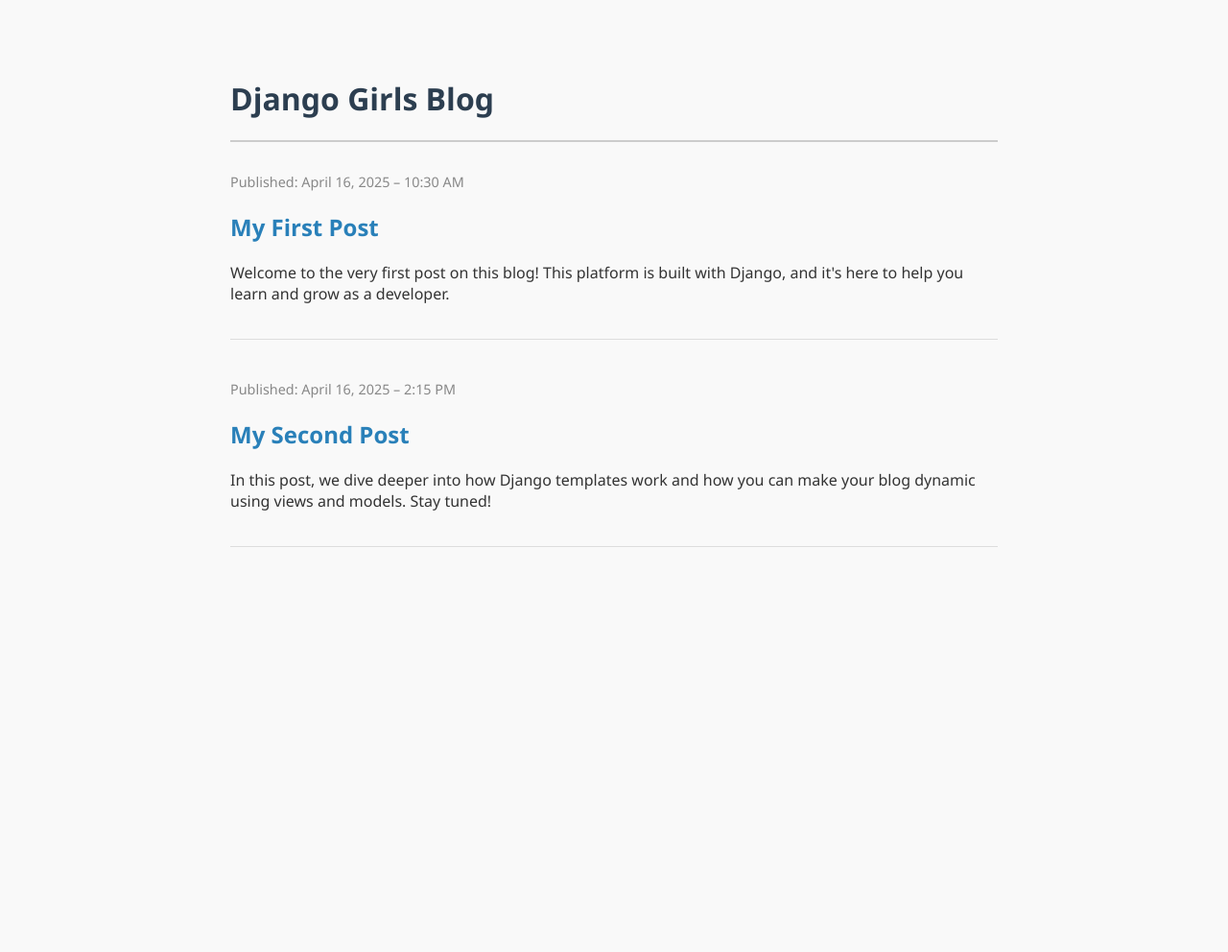
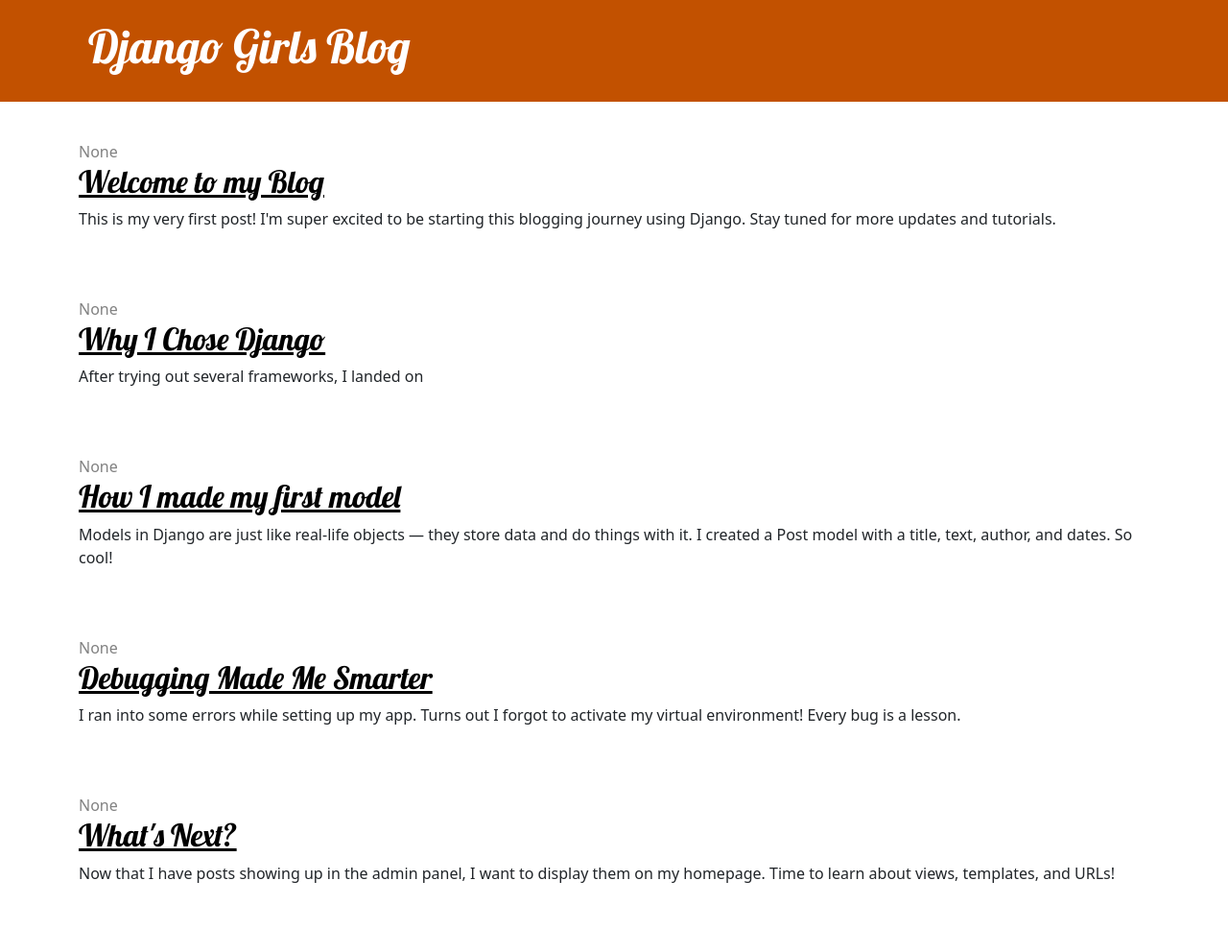
Before and after one commit to Isaiah2702/django_project, a Django app: page / in a window 1280 px wide. Shown: the whole page at 96% size. Before the commit the page ends 570 px from the top, so only its background shows below. Run offline with Django 5.2, Linux system fonts and the light colour scheme; data comes from the database, SQL or seed files in the repository.

Commit message:
Adding missing files

```diff
--- /dev/null
+++ b/blog/static/css/blog.css
@@ -0,0 +1,35 @@
+.page-header {
+    background-color: #C25100;
+    margin-top: 0;
+    margin-bottom: 40px;
+    padding: 20px 20px 20px 40px;
+}
+
+.page-header h1,
+.page-header h1 a,
+.page-header h1 a:visited,
+.page-header h1 a:active {
+    color: #ffffff;
+    font-size: 36pt;
+    text-decoration: none;
+}
+
+h1,
+h2,
+h3,
+h4 {
+    font-family: 'Lobster', cursive;
+}
+
+.date {
+    color: #828282;
+}
+
+.post {
+    margin-bottom: 70px;
+}
+
+.post h2 a,
+.post h2 a:visited {
+    color: #000000;
+}
--- /dev/null
+++ b/blog/templates/blog/base.html
@@ -0,0 +1,29 @@
+{% load static %}
+<!DOCTYPE html>
+<html lang="en">
+<head>
+    <meta charset="UTF-8">
+    <title>Django Girls Blog</title>
+    <!-- Bootstrap CSS -->
+    <link rel="stylesheet" href="https://cdn.jsdelivr.net/npm/bootstrap@5.3.3/dist/css/bootstrap.min.css" integrity="sha384-QWTKZyjpPEjISv5WaRU9OFeRpok6YctnYmDr5pNlyT2bRjXh0JMhjY6hW+ALEwIH" crossorigin="anonymous">
+    <!-- Google Fonts -->
+    <link rel="stylesheet" href="https://fonts.googleapis.com/css?family=Lobster&subset=latin,latin-ext">
+    <!-- Custom CSS -->
+    <link rel="stylesheet" href="{% static 'css/blog.css' %}">
+</head>
+<body>
+    <header class="page-header">
+      <div class="container">
+          <h1><a href="/">Django Girls Blog</a></h1>
+      </div>
+    </header>
+    <main class="container">
+        <div class="row">
+            <div class="col">
+            {% block content %}
+            {% endblock %}
+            </div>
+        </div>
+    </main>
+</body>
+</html>
--- a/blog/templates/blog/post_list.html
+++ b/blog/templates/blog/post_list.html
@@ -1,72 +1,13 @@
-<!DOCTYPE html>
-<html lang="en">
-<head>
-    <meta charset="UTF-8">
-    <title>Django Girls Blog</title>
-    <style>
-        body {
-            font-family: 'Segoe UI', sans-serif;
-            max-width: 800px;
-            margin: 40px auto;
-            background-color: #f9f9f9;
-            padding: 20px;
-            color: #333;
-        }
+{% extends 'blog/base.html' %}
 
-        header {
-            border-bottom: 2px solid #ccc;
-            margin-bottom: 30px;
-        }
-
-        header h1 a {
-            text-decoration: none;
-            color: #2c3e50;
-        }
-
-        article {
-            margin-bottom: 40px;
-            padding-bottom: 20px;
-            border-bottom: 1px solid #ddd;
-        }
-
-        article h2 a {
-            color: #2980b9;
-            text-decoration: none;
-        }
-
-        time {
-            font-size: 0.9em;
-            color: #888;
-        }
-    </style>
-</head>
-<body>
-
-    <header>
-        <h1><a href="/">Django Girls Blog</a></h1>
-    </header>
-
-    <!-- Static Posts -->
-    <article>
-        <time>Published: April 16, 2025 – 10:30 AM</time>
-        <h2><a href="#">My First Post</a></h2>
-        <p>Welcome to the very first post on this blog! This platform is built with Django, and it's here to help you learn and grow as a developer.</p>
-    </article>
-
-    <article>
-        <time>Published: April 16, 2025 – 2:15 PM</time>
-        <h2><a href="#">My Second Post</a></h2>
-        <p>In this post, we dive deeper into how Django templates work and how you can make your blog dynamic using views and models. Stay tuned!</p>
-    </article>
-
-    <!-- Dynamic Posts from Django -->
+{% block content %}
     {% for post in posts %}
-    <article>
-        <time>Published: {{ post.published_date }}</time>
-        <h2><a href="#">{{ post.title }}</a></h2>
-        <p>{{ post.text|linebreaksbr }}</p>
-    </article>
+        <article class="post">
+            <time class="date">
+                {{ post.published_date }}
+            </time>
+            <h2><a href="">{{ post.title }}</a></h2>
+            <p>{{ post.text|linebreaksbr }}</p>
+        </article>
     {% endfor %}
-
-</body>
-</html>
+{% endblock %}
--- a/blog/views.py
+++ b/blog/views.py
@@ -1,8 +1,6 @@
 from django.shortcuts import render
-from django.utils import timezone
 from .models import Post
 
-
 def post_list(request):
-    posts = Post.objects.filter(published_date__lte=timezone.now()).order_by('published_date')
+    posts = Post.objects.all()
     return render(request, 'blog/post_list.html', {'posts': posts})
--- a/mysite/urls.py
+++ b/mysite/urls.py
@@ -1,23 +1,6 @@
-"""
-URL configuration for mysite project.
-
-The `urlpatterns` list routes URLs to views. For more information please see:
-    https://docs.djangoproject.com/en/5.1/topics/http/urls/
-Examples:
-Function views
-    1. Add an import:  from my_app import views
-    2. Add a URL to urlpatterns:  path('', views.home, name='home')
-Class-based views
-    1. Add an import:  from other_app.views import Home
-    2. Add a URL to urlpatterns:  path('', Home.as_view(), name='home')
-Including another URLconf
-    1. Import the include() function: from django.urls import include, path
-    2. Add a URL to urlpatterns:  path('blog/', include('blog.urls'))
-"""
-from django.contrib import admin
-from django.urls import path, include
+from django.urls import path
+from blog import views
 
 urlpatterns = [
-    path('admin/', admin.site.urls),
-    path('', include('blog.urls')),  # Include your app's URLs
+    path('', views.post_list, name='post_list'),
 ]
```
